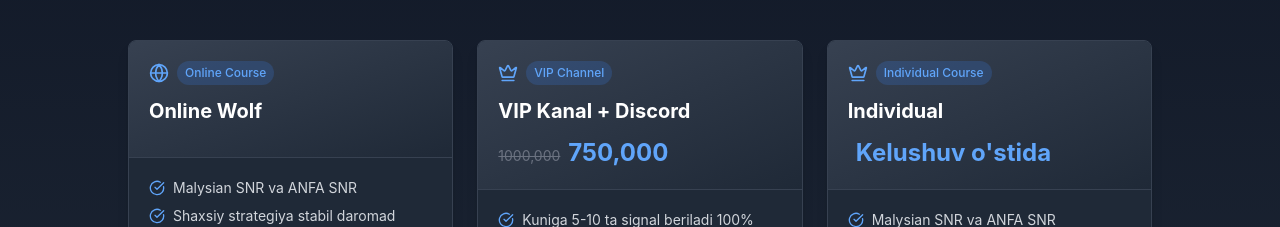
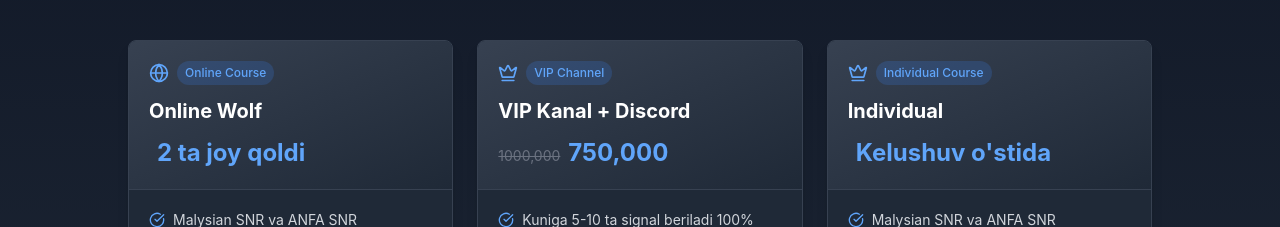
Before and after one commit to ai-ahmad/anfa-trading-club, a React (Create React App) app: page / in a window 1280 px wide. Shown: the part 940-1167 px from the top of the page. Built offline with nearby package versions, Linux system fonts and the light colour scheme.

Commit message:
Update CourseList.jsx

```diff
--- a/src/components/CourseList.jsx
+++ b/src/components/CourseList.jsx
@@ -53,7 +53,7 @@
     {
       title: "Online Wolf",
       type: "Online Course",
-      price: "",
+      price: "2 ta joy qoldi",
       originalPrice: "",
       icon: Globe,
       features: [
```
